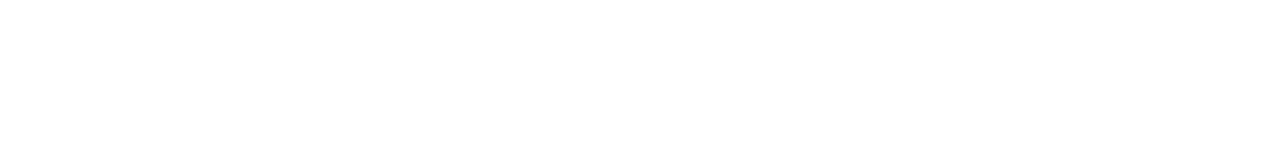
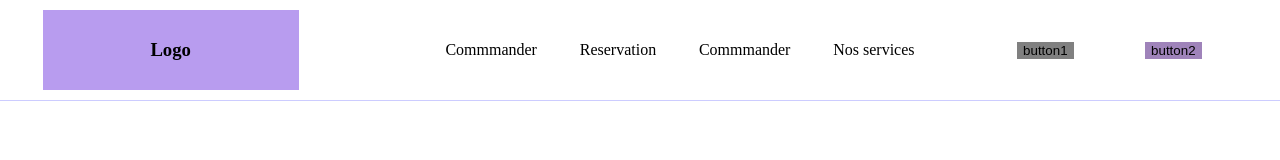
Before and after one commit to valentinatson/restaurant-website, a website: page html/index.html in a window 1280 px wide. Drawn offline with Linux system fonts and the light colour scheme.

Commit message:
final commit on friday

```diff
--- a/html/index.html
+++ b/html/index.html
@@ -4,9 +4,29 @@
     <meta charset="UTF-8">
     <meta name="viewport" content="width=device-width, initial-scale=1.0">
     <link rel="stylesheet" href="../css/style.css">
-    <title>Document</title>
+    <title>Hot Pizza</title>
 </head>
 <body>
-
+    <main>
+        <header>
+            <section class="logo">
+                <h3>Logo</h3>
+            </section>
+            <menu>
+                <nav>
+                    <ul>
+                        <li>Commmander</li>
+                        <li>Reservation</li>
+                        <li>Commmander</li>
+                        <li>Nos services</li>
+                    </ul>
+                </nav>
+            </menu>
+            <section class="auth">
+                <button class="signin">button1</button>
+                <button class="signup">button2</button>
+            </section>
+        </header>
+    </main>
 </body>
 </html>
--- a/sass/main.scss
+++ b/sass/main.scss
@@ -0,0 +1,58 @@
+body{
+    margin: 0;
+    padding: 0;
+}
+header{
+    height: 100px;
+    width: 100%;
+    display: flex;
+    justify-content: space-around;
+    align-items: center;
+    border-bottom: 1px solid #ccf;
+    .logo{
+    height: 80%;
+    width: 20%;
+    background-color: rgb(184, 156, 239);
+    display: flex;
+    justify-content: center;
+    align-items: center;
+    }
+    menu{
+    margin: 0;
+    padding: 0;
+    height: 80%;
+    width: 40%;
+    background-color: rgb(0, 255, 34);
+    nav{
+        background-color: rgb(0, 0, 82);
+        height: 100%;
+        width: 100%;
+    }
+    ul{
+        display: flex;
+        justify-content: space-around;
+        align-items: center;
+        height: 100%;
+        width: 100%;
+        list-style-type: none;
+        background-color: #fff;
+        margin: 0;
+    }
+    }
+    .auth{
+    height: 80%;
+    width: 20%;
+    display: flex;
+    justify-content: space-around;
+    align-items: center;
+    }
+    .signin{
+        background-color: gray;
+        border: none;
+    }
+    .signup{
+        background-color: rgba(130, 93, 165, 0.763);
+        border: none;
+    }
+
+}
```
Also changed, not shown: css/style.css, 1 other file.
